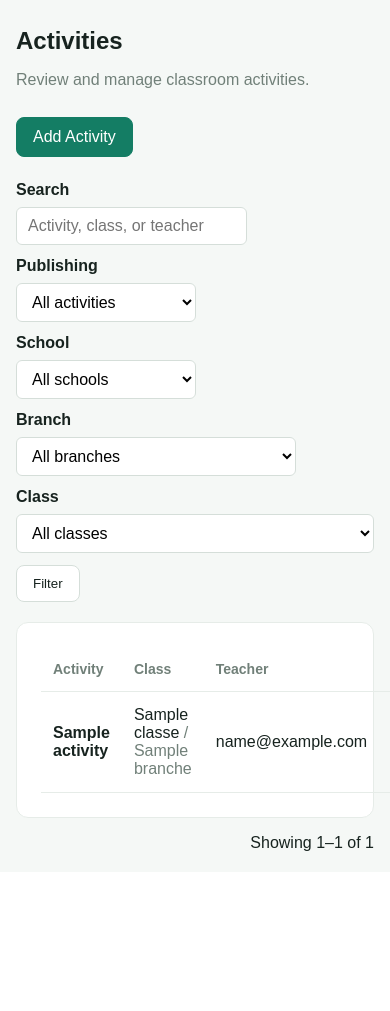
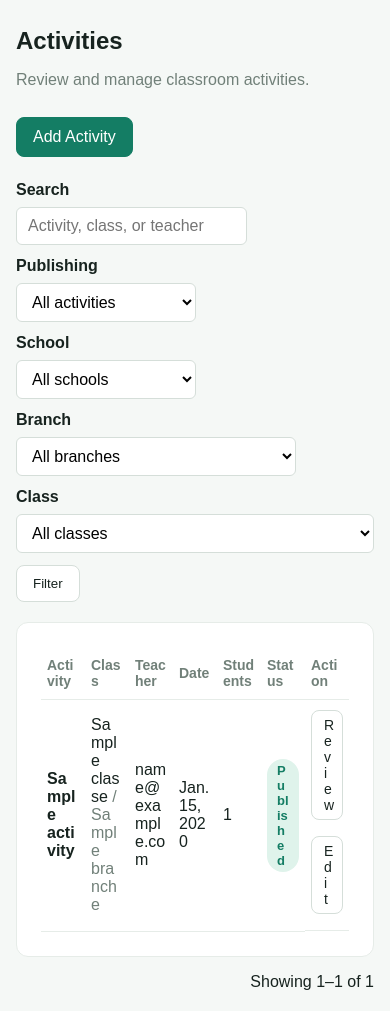
Before and after one commit to theclassping/classping-backend, a Django app: page /admin-web/activities/ in a window 390 px wide. Shown: the part 448-1459 px from the top of the page. Before the commit the page ends 1299 px from the top, so only its background shows below. Run offline with Django 4.2, Linux system fonts and the light colour scheme; a user stored in the database is signed in; tables that the repository leaves empty hold one stand-in row (values such as "Sample post"); parts of the project's set-up code (start-up, migrations or seed data) failed here and were passed over.

Commit message:
fix staff and responsive

```diff
--- a/static/admin_web/css/admin.css
+++ b/static/admin_web/css/admin.css
@@ -166,6 +166,16 @@ body {
     border-radius: 12px;
 
     padding: 24px;
+
+    /* Keep wide tables and other overflow inside the card boundary. */
+    min-width: 0;
+}
+
+.table-wrapper {
+    width: 100%;
+    max-width: 100%;
+    min-width: 0;
+    overflow-x: auto;
 }
 
 
@@ -416,7 +426,7 @@ body {
     overflow-y: auto;
 }
 
-@media (max-width: 760px) {
+@media (max-width: 1000px) {
     .sidebar {
         position: static;
         width: 100%;
@@ -451,11 +461,39 @@ body {
 
     .content {
         padding: 20px 16px;
+        overflow-x: hidden;
+    }
+
+    .card {
+        overflow: hidden;
+    }
+
+    .card:has(> .data-table) {
         overflow-x: auto;
     }
 
     .data-table {
-        min-width: 680px;
+        width: 100%;
+        min-width: 0;
+        table-layout: fixed;
+    }
+
+    .data-table th,
+    .data-table td {
+        padding: 10px 6px;
+        overflow-wrap: anywhere;
+        word-break: break-word;
+    }
+
+    .data-table td:last-child .btn,
+    .data-table td:last-child form {
+        display: block;
+        width: 100%;
+        margin: 0 0 6px;
+    }
+
+    .data-table td:last-child form button {
+        width: 100%;
     }
 
     .page-header {
```
Also changed, not shown: apps/admin_web/views/staff_mutations.py (+7 -30 lines), templates/admin_web/staff/form.html (+1 -51 lines).
